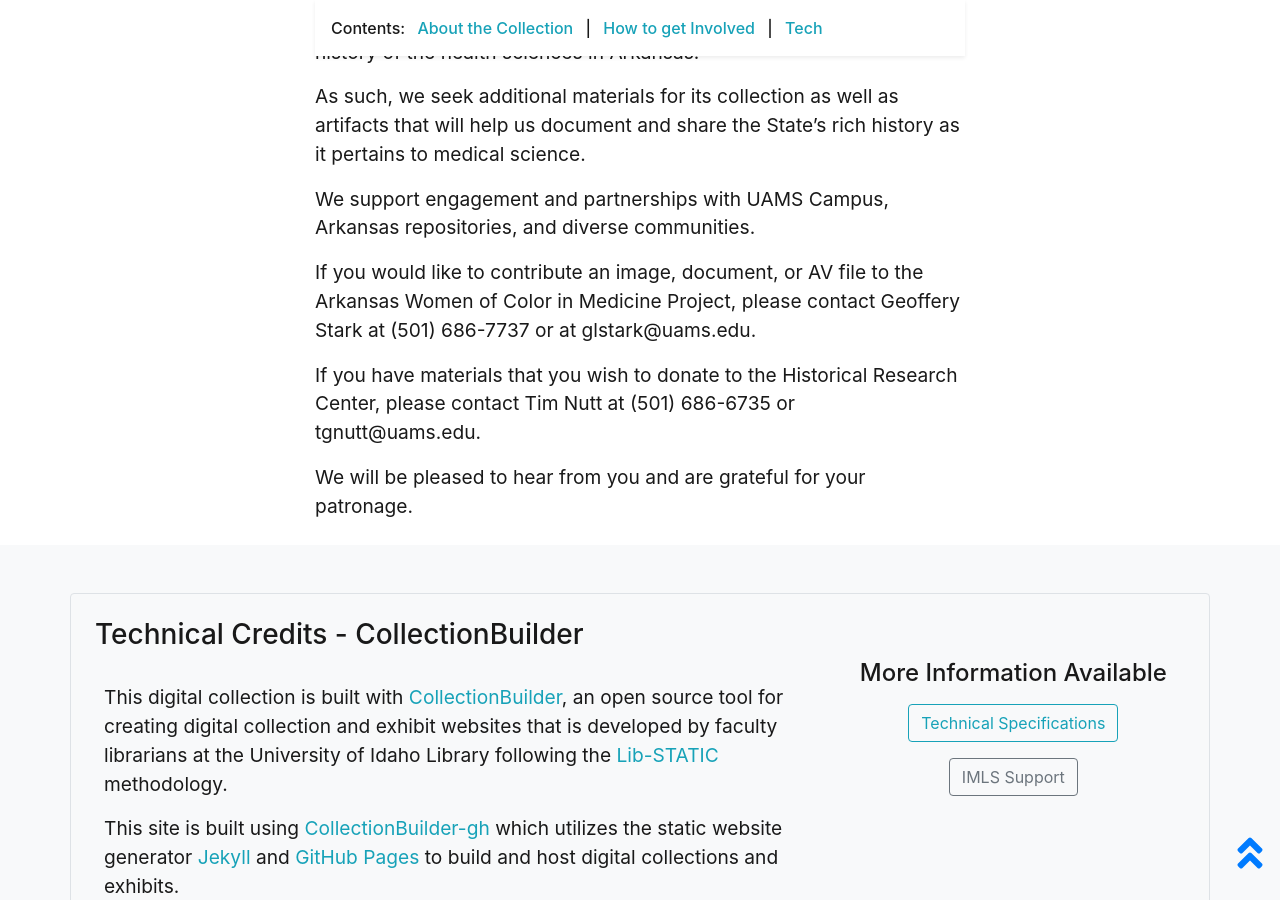
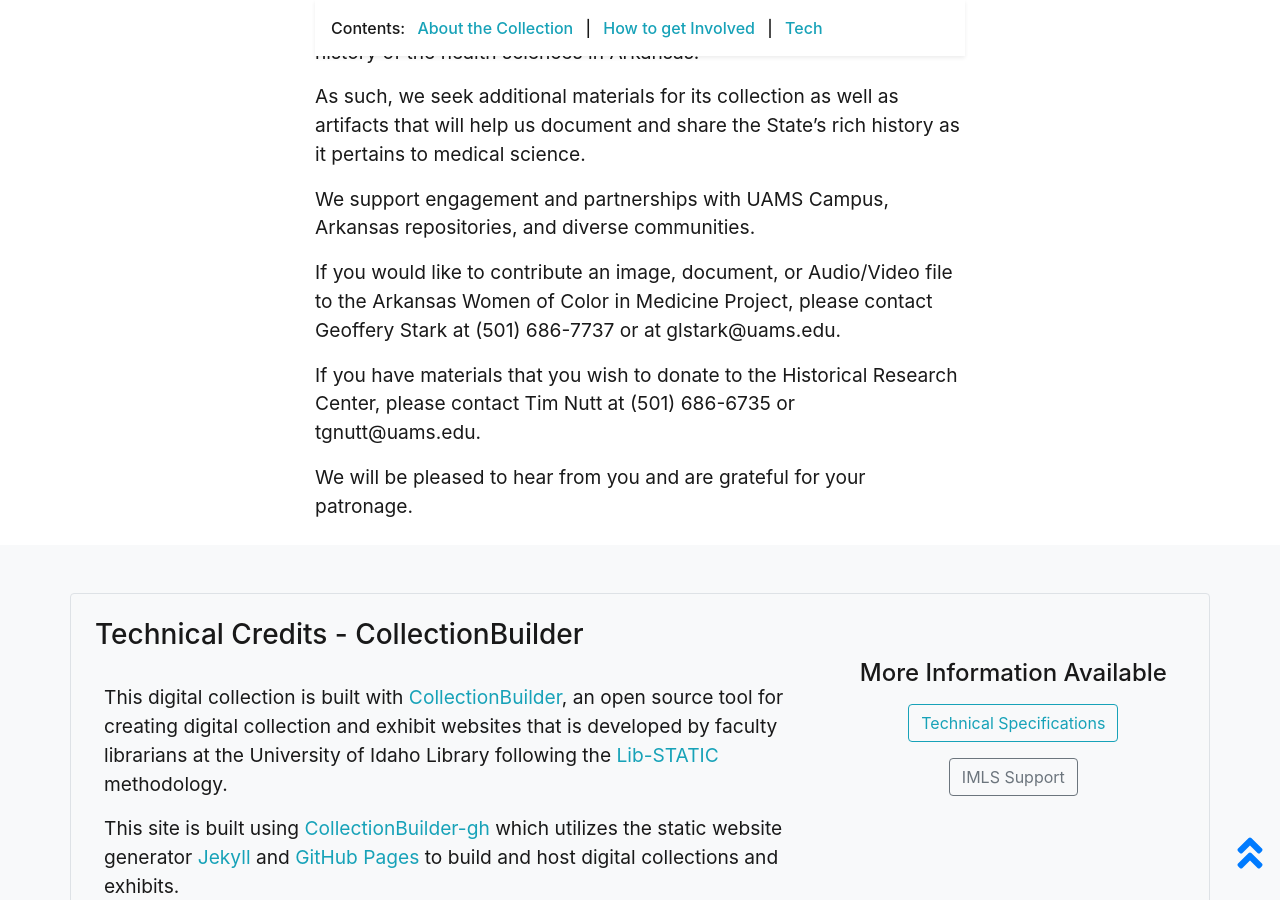
Before and after one commit to Starkad2/Wocim-GH2, a Jekyll site: the page built from pages/about.md, in a window 1280 px wide and 900 px high, scrolled down 1472 px. Built offline with Jekyll 4.4.1, drawn with Linux system fonts in a browser that asks for light colours.

Commit message:
Update how_to_get.md

```diff
--- a/_includes/cb/how_to_get.md
+++ b/_includes/cb/how_to_get.md
@@ -11,7 +11,7 @@
 
 We support engagement and partnerships with UAMS Campus, Arkansas repositories, and diverse communities.
 
-If you would like to contribute an image, document, or AV file to the Arkansas Women of Color in Medicine Project, please contact Geoffery Stark at (501) 686-7737 or at glstark@uams.edu.
+If you would like to contribute an image, document, or Audio/Video file to the Arkansas Women of Color in Medicine Project, please contact Geoffery Stark at (501) 686-7737 or at glstark@uams.edu.
 
 If you have materials that you wish to donate to the Historical Research Center, please contact Tim Nutt at (501) 686-6735 or tgnutt@uams.edu.
 
```
